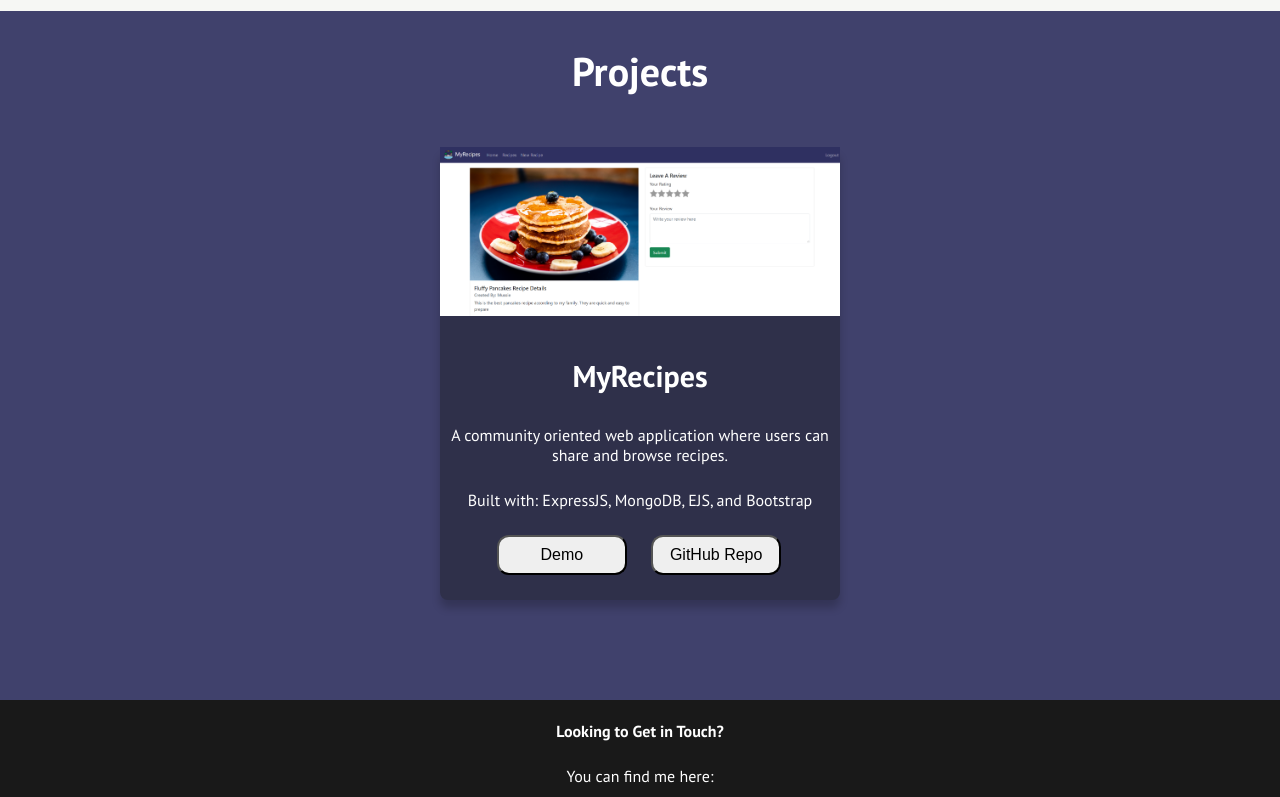
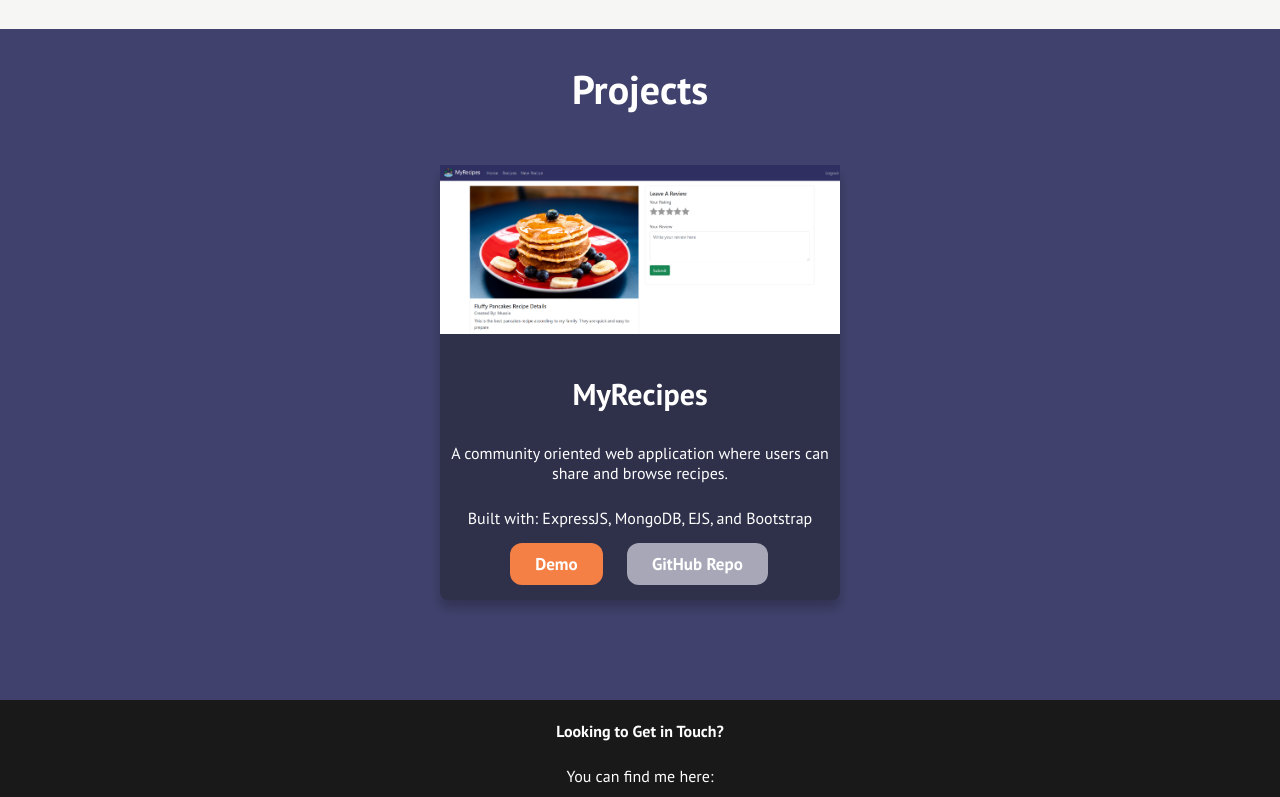
Before and after one commit to mussiefitsum/mussiefitsum.github.io, a website: page index.html in a window 1280 px wide. Shown: the part 2000-2797 px from the top of the page. Drawn offline with Linux system fonts and the light colour scheme.

Commit message:
fixed html buttons and styled them

```diff
--- a/index.css
+++ b/index.css
@@ -8,6 +8,13 @@ body {
     display: flex;
     flex-direction: column;
     margin: 0 auto;
+}
+
+a {
+    text-decoration: none;
+    color: white;
+    font-weight: 700;
+    border-radius: 12px;
 }
 
 .navbar {
@@ -84,13 +91,8 @@ ul {
 
 #intro-btn {
     background-color: #F48046;
-    width: 200px;
-    height: 50px;
-    border-color: #F48046;
-    border-radius: 3px;
-    color: white;
-    font-size: 20px;
-    font-weight: 700;
+    font-size: 22px;
+    padding: 20px 55px;
 }
 
 #intro-btn:hover{
@@ -203,16 +205,33 @@ ul {
 }
 
 .card-btns {
-    width: 130px;
-    height: 40px;
     margin-right: 20px;
-    border-radius: 12px;
-    font-size: 16px;
+    font-size: 17px;
+    padding: 10px 25px;
 }
 
 .card-btns:last-of-type {
     margin-right: 2px;
 }
+
+#demo-btn {
+    background-color: #F48046;;
+}
+
+#demo-btn:hover {
+    background-color: #B65F86;
+    cursor: pointer;
+}
+
+#github-btn {
+    background-color: #A8A7B8;
+}
+
+#github-btn:hover {
+    background-color: #B65F86;
+    cursor: pointer;
+}
+
 
 
 footer {
--- a/index.html
+++ b/index.html
@@ -33,7 +33,7 @@
             <h1>Hello, I Am Mussie Fitsum</h1>
             <h3>Front End Developer</h3>
             <p>I love creating websites and applications that bring value to people!</p>
-            <a href="#skills"><button id="intro-btn">View More</button></a>
+            <a href="#skills" id="intro-btn">View More</a>
         </section>
         <section class="container" id="skills-section">
             <div id="skills-container">
@@ -99,8 +99,10 @@
                             <p>A community oriented web application where users can share and browse recipes.</p>
                             <p>Built with: ExpressJS, MongoDB, EJS, and Bootstrap</p>
                             <div class="card-button-section">
-                                <button class="card-btns" id="demo-btn">Demo</button>
-                                <button class="card-btns" id="github-btn">GitHub Repo</button>
+                                <a target="_blank" href="https://my-recipess-app.herokuapp.com/" class="card-btns"
+                                    id="demo-btn">Demo</a>
+                                <a target="_blank" href="https://github.com/mussiefitsum/my-recipes-app"
+                                    class="card-btns" id="github-btn">GitHub Repo</a>
                             </div>
                         </div>
                     </div>
```
